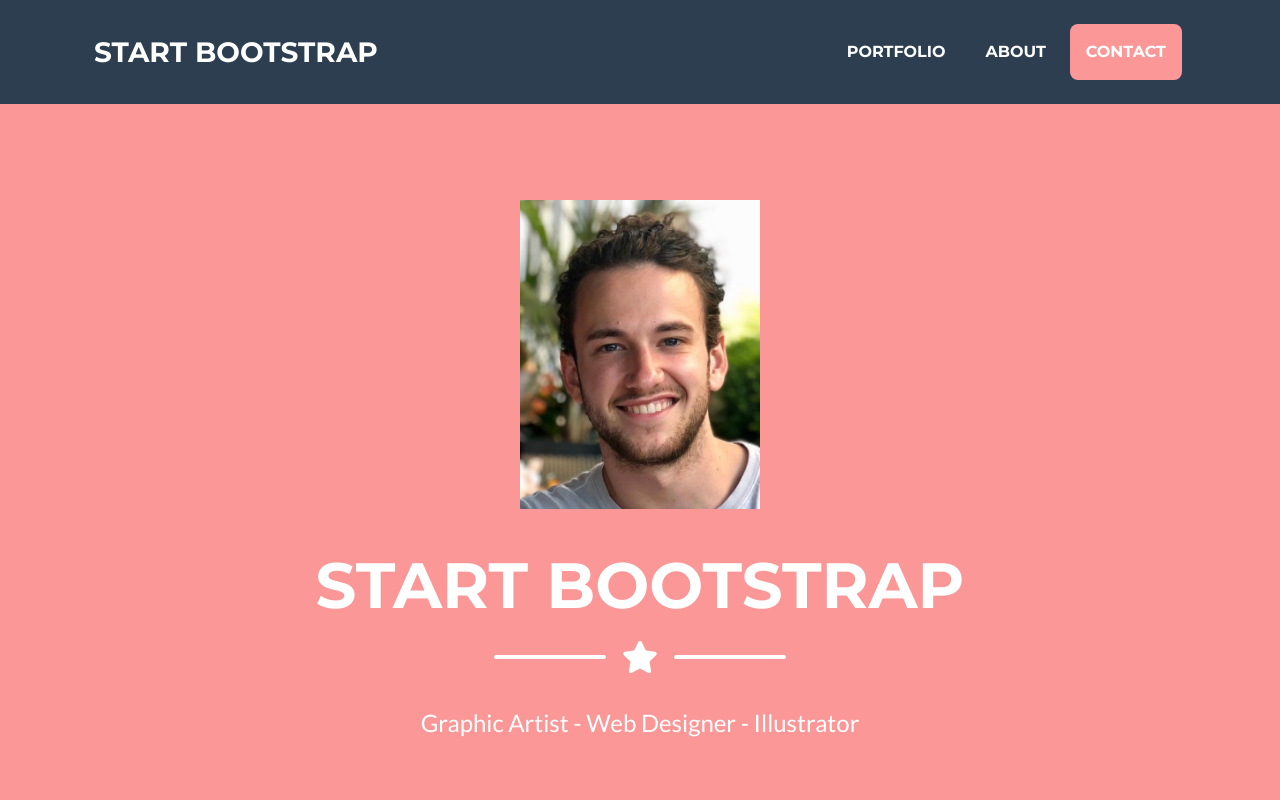
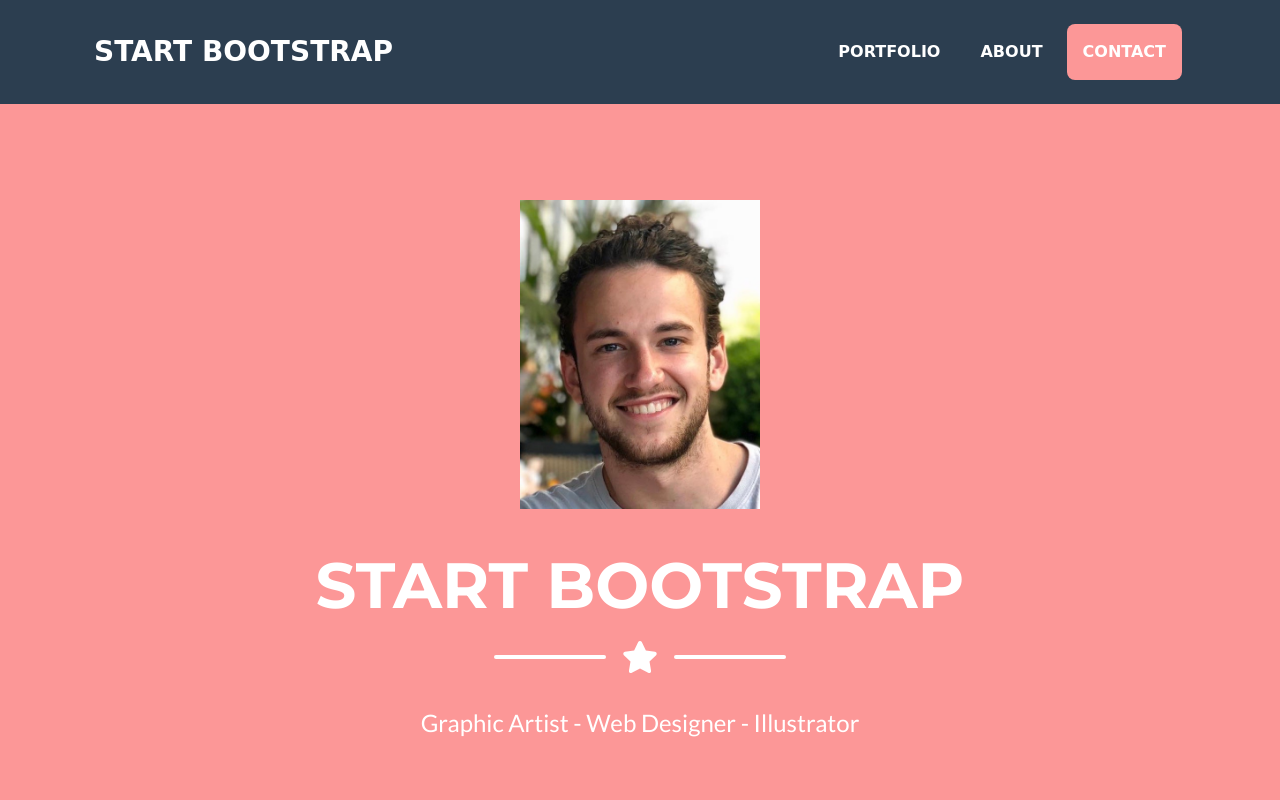
Before and after one commit to puleri/puleri.github.io, a website: page src/pug/index.pug in a window 1280 px wide. Shown: the top 800 px of the page. Drawn offline with nearby package versions, Linux system fonts and the light colour scheme; files that its build step writes are made by us from their sources; files whose address does not match are found by name.

Commit message:
Font changes

```diff
--- a/src/scss/_navbar.scss
+++ b/src/scss/_navbar.scss
@@ -2,7 +2,7 @@
 #mainNav {
     padding-top: 1rem;
     padding-bottom: 1rem;
-    font-family: $headings-font-family;
+    font-family: 'Bungee Hairline', cursive;
     font-weight: $headings-font-weight;
     .navbar-brand {
         color: $white;
```
Also changed, not shown: dist/css/styles.css, dist/index.html.
